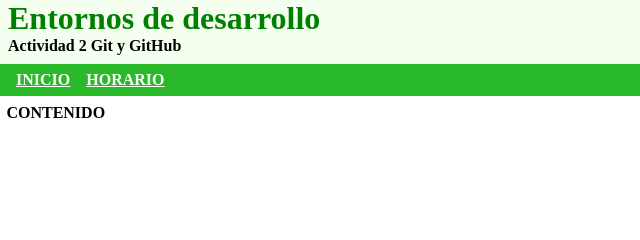
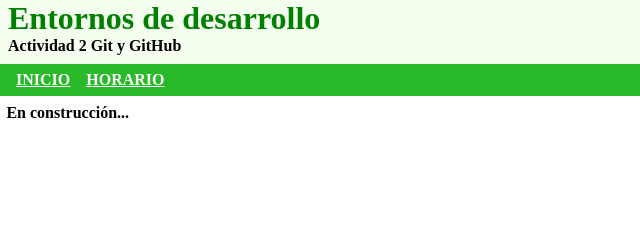
Before and after one commit to vmemper/Act3VS_Valery, a plain HTML site: page paginaweb/index.html in a window 1280 px wide. Shown: the top 240 px of the page, 0-640 px from the left. Drawn offline with Linux system fonts and the light colour scheme.

Commit message:
Cambiamos el contenido de la página pricipal para informar al usuario de los cambios

```diff
--- a/paginaweb/index.html
+++ b/paginaweb/index.html
@@ -17,7 +17,7 @@
     </nav>
     <main>
         <section>   <!-- Sección principal dentro del MAIN -->
-            <p><span>CONTENIDO</span></p>
+            <p><span>En construcción...</span></p>
         </section>
     </main>
     <footer>    <!-- Pie de página -->
```
